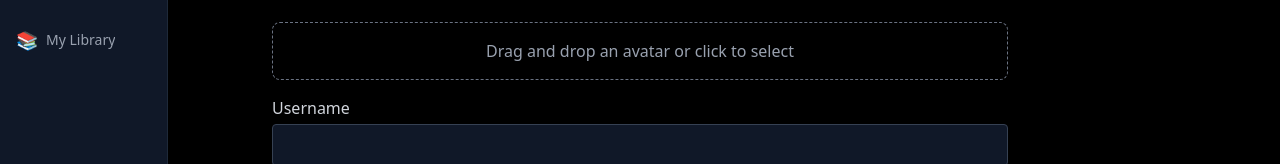
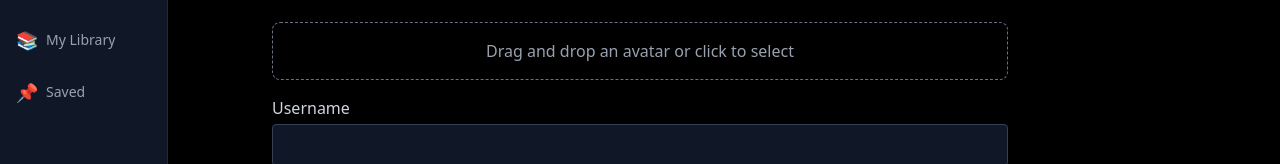
Before and after one commit to MohdMusaiyab/filmymatch, a Next.js app: page /profile/edit in a window 1280 px wide. Shown: the part 170-334 px from the top of the page. Built offline with nearby package versions, Linux system fonts and the light colour scheme; no server answers.

Commit message:
working on: saved in sidebad

```diff
--- a/src/app/components/ui/Sidebar.tsx
+++ b/src/app/components/ui/Sidebar.tsx
@@ -16,6 +16,7 @@ const navItems: { icon: string; label: string; tab: ActiveTab }[] = [
   { icon: "🏠", label: "Home", tab: "home" },
   { icon: "🔍", label: "Explore", tab: "explore" },
   { icon: "📚", label: "My Library", tab: "library" },
+  { icon: "📌", label: "Saved", tab: "saved"},
 ];
 
 export const Sidebar = ({ activeTab, setActiveTab }: SidebarProps) => {
@@ -81,6 +82,8 @@ export const Sidebar = ({ activeTab, setActiveTab }: SidebarProps) => {
                         ? "/explore"
                         : tab === "library"
                         ? "/dashboard/my-collection"
+                        : tab === "saved"
+                        ? ""
                         : "#"
                     }
                     onClick={() => {
--- a/src/types/index.ts
+++ b/src/types/index.ts
@@ -32,4 +32,4 @@ export interface Draft {
   createdAt: string;
 }
 
-export type ActiveTab = 'home' | 'explore' | 'library';
+export type ActiveTab = 'home' | 'explore' | 'library' | 'saved';
```
